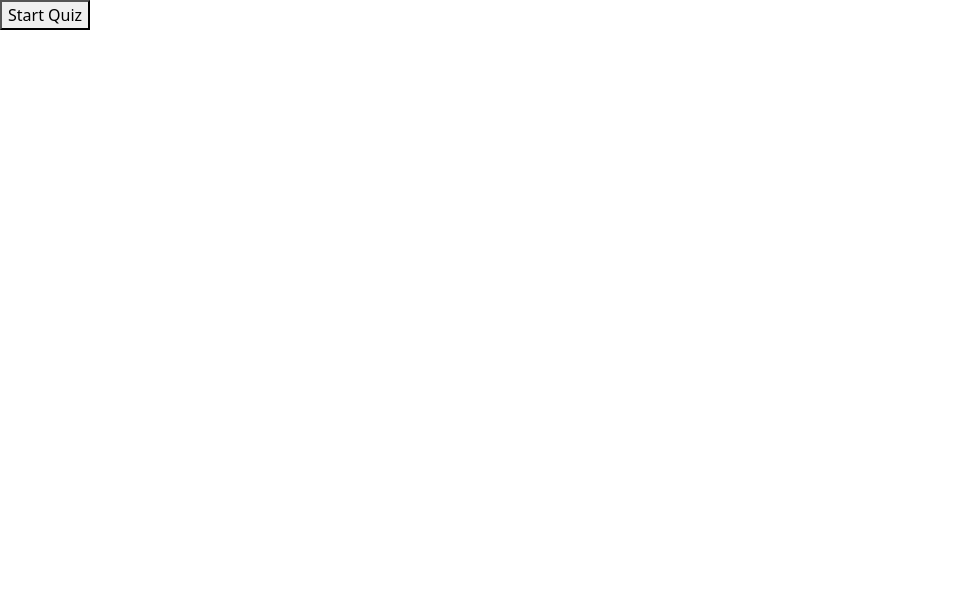
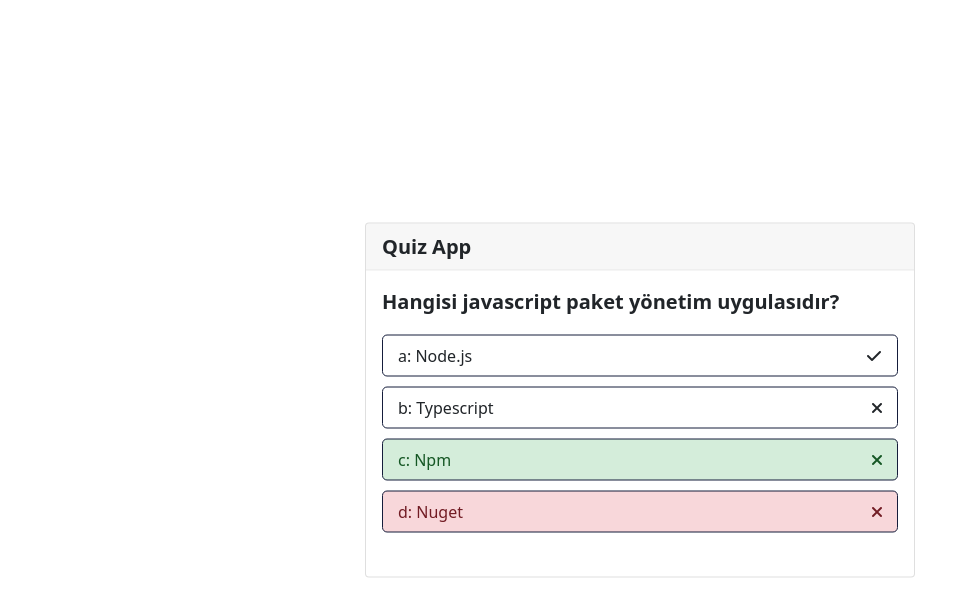
Before and after one commit to kaanozsavran/QuizApp, a plain HTML site: page index.html in a window 1280 px wide. Both pictures are taken after a click on the button "Start Quiz". Shown: the whole page, without its empty margins (0-978 px from the left). Drawn offline with nearby package versions, Linux system fonts and the light colour scheme.

Commit message:
create quiz card

```diff
--- a/index.html
+++ b/index.html
@@ -1,39 +1,52 @@
 <!DOCTYPE html>
-<html lang="en">
+<html lang="tr">
 
 <head>
     <meta charset="UTF-8">
+    <meta http-equiv="X-UA-Compatible" content="IE=edge">
     <meta name="viewport" content="width=device-width, initial-scale=1.0">
+    <link href="https://cdn.jsdelivr.net/npm/bootstrap@5.1.3/dist/css/bootstrap.min.css" rel="stylesheet">
+    <link rel="stylesheet" href="https://cdnjs.cloudflare.com/ajax/libs/font-awesome/6.1.1/css/all.min.css" />
     <link rel="stylesheet" href="style.css">
-    <link href="https://cdn.jsdelivr.net/npm/bootstrap@5.3.3/dist/css/bootstrap.min.css" rel="stylesheet">
-    <link rel="stylesheet" href="https://cdnjs.cloudflare.com/ajax/libs/font-awesome/6.7.2/css/all.min.css" />
-    <title>Quiz Uygulaması</title>
+    <title>Document</title>
 </head>
 
 <body>
 
+    <div class="btn_start">
+        <button class="btn btn-warning btn-lg">Start Quiz</button>
+    </div>
 
-    <button class="btn-start">Start Quiz</button>
+    <div class="card quiz_box">
+        <header class="card-header">
+            <div class="title">Quiz App</div>
+        </header>
+        <section class="card-body">
+            <div class="question_text">
+                <span>Hangisi javascript paket yönetim uygulasıdır?</span>
+            </div>
+            <div class="option_list">
+                <div class="option">
+                    <span>a: Node.js</span>
+                    <div class="icon"><i class="fas fa-check"></i></div>
+                </div>
+                <div class="option">
+                    <span>b: Typescript</span>
+                    <div class="icon"><i class="fas fa-times"></i></div>
+                </div>
+                <div class="option correct">
+                    <span>c: Npm</span>
+                    <div class="icon"><i class="fas fa-times"></i></div>
+                </div>
+                <div class="option incorrect">
+                    <span>d: Nuget</span>
+                    <div class="icon"><i class="fas fa-times"></i></div>
+                </div>
+            </div>
+        </section>
+    </div>
 
 
-
-
-
-
-
-
-
-
-
-
-
-
-
-
-
-    <script src="https://cdn.jsdelivr.net/npm/bootstrap@5.3.3/dist/js/bootstrap.bundle.min.js"
-        integrity="sha384-YvpcrYf0tY3lHB60NNkmXc5s9fDVZLESaAA55NDzOxhy9GkcIdslK1eN7N6jIeHz"
-        crossorigin="anonymous"></script>
     <script src="script.js"></script>
 </body>
 
--- a/script.js
+++ b/script.js
@@ -7,9 +7,6 @@
 Soru.prototype.cevabiKontrolEt = function (cevap) {
     return cevap === this.dogruCevap;
 }
-
-let soru1 = new Soru("Hangisi js paket yönetim uygulamasıdır?", { a: "Node.js", b: "nuget", c: "npm" }, "c");
-let soru2 = new Soru("Hangisi .net paket yönetim uygulamasıdır?", { a: "Node.js", b: "nuget", c: "npm" }, "b");
 
 let sorular = [
     new Soru("1-Hangisi js paket yönetim uygulamasıdır?", { a: "Node.js", b: "nuget", c: "npm" }, "c"),
@@ -29,8 +26,9 @@
 
 const quiz = new Quiz(sorular);
 
-document.querySelector(".btn-start").addEventListener('click', function () {
+document.querySelector(".btn_start").addEventListener('click', function () {
     if (quiz.sorular.length != quiz.soruIndex) {
+        document.querySelector(".quiz_box").classList.add("active");
         console.log(quiz.soruGetir());
         quiz.soruIndex += 1;
     } else {
--- a/style.css
+++ b/style.css
@@ -0,0 +1,66 @@
+.btn_start,
+.quiz_box {
+    position: absolute;
+    top: 50%;
+    left: 50%;
+    transform: translate(-50%, -50%);
+}
+
+.quiz_box.active {
+    opacity: 1;
+    pointer-events: auto;
+
+    transform: translate(-50%, -50%) scale(1);
+}
+
+.quiz_box {
+    width: 550px;
+    transform: translate(-50%, -50%) scale(0.7);
+    transition: all 0.3s ease;
+    opacity: 0;
+    pointer-events: none;
+
+}
+
+.quiz_box header .title {
+    font-size: 20px;
+    font-weight: 600;
+}
+
+.quiz_box .question_text {
+    font-size: 20px;
+    font-weight: 600;
+
+}
+
+.quiz_box .option_list {
+    padding: 18px 0;
+}
+
+.quiz_box .option_list .option {
+    border: 1px solid #151D3B;
+    border-radius: 5px;
+    padding: 8px 15px;
+    font-size: 16px;
+    margin-bottom: 10px;
+    cursor: pointer;
+
+    display: flex;
+    align-items: center;
+    justify-content: space-between;
+}
+
+.quiz_box .option_list .option:hover {
+    color: #112B2C;
+    background: #FFD33D;
+}
+
+.quiz_box .option_list .option.correct {
+    color: #155724;
+    background: #d4edda;
+}
+
+.quiz_box .option_list .option.incorrect {
+    color: #721c24;
+    background: #f8d7da;
+}
```
